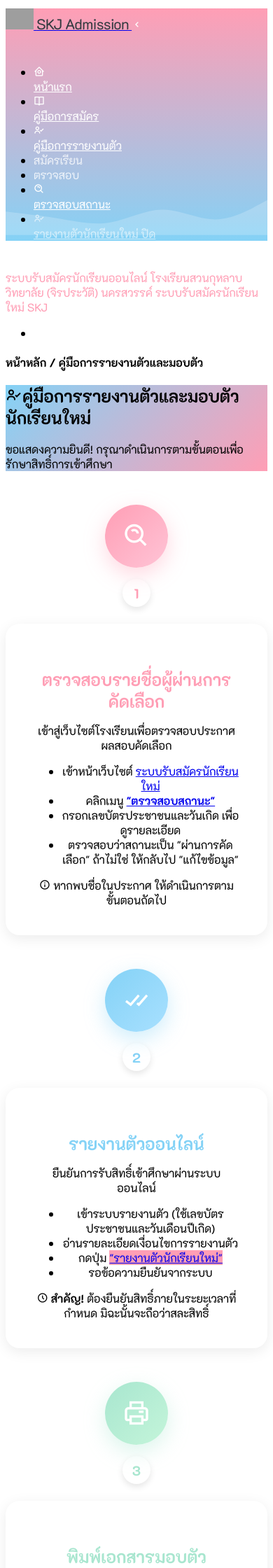
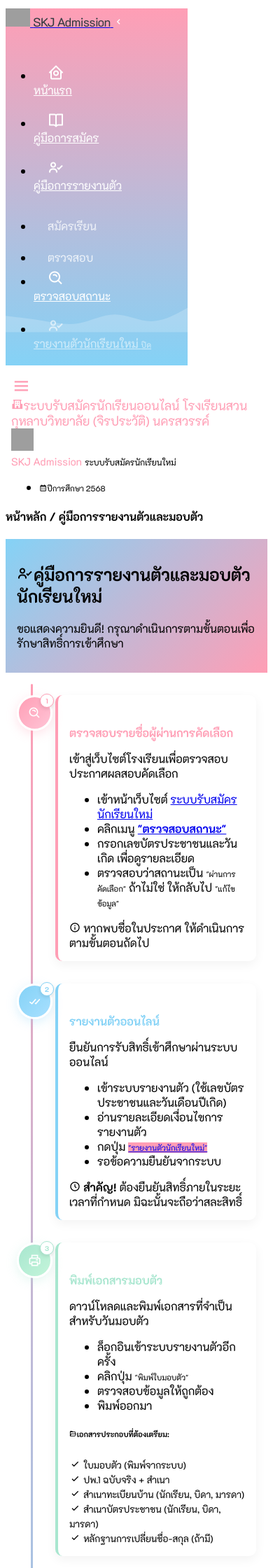
Before and after one commit to dekpiano/admission_ci4, a CodeIgniter 4 app: the page made by app/Views/User/UserManualReport.php in a window 390 px wide. Shown: the top 2240 px of the page at 70% size. Run offline with PHP 8.4 and a stand-in for CodeIgniter, Linux system fonts and the light colour scheme; the template is opened without the code that fills it, so the values that code supplies are empty; some libraries are stand-ins or nearby versions; grey boxes are pictures that could not be loaded.

Commit message:
2/12/2568 เสร์จล่ะ 87%

```diff
--- a/app/Views/User/UserLayout.php
+++ b/app/Views/User/UserLayout.php
@@ -159,8 +159,6 @@
             color: rgba(255,255,255,0.8) !important;
         }
 
-        }
-
         #layout-navbar .bx-menu {
             color: #fff !important;
         }
@@ -173,7 +171,7 @@
             color: #fff !important;
         }
 
-        /* Menu Active State Override from previous step to match new sidebar */
+        /* Menu Active State Override */
         .menu-item.active > .menu-link {
             color: #ff9eb5 !important;
             background-color: #ffffff !important;
@@ -181,8 +179,67 @@
 
         .disabled-link {
             pointer-events: none;
-            opacity: 0.6; /* Optional: Visually indicate it's disabled */
+            opacity: 0.6;
             cursor: not-allowed;
+        }
+
+        /* Mobile Responsive Improvements */
+        @media (max-width: 1199px) {
+            .layout-menu {
+                width: 260px !important;
+            }
+
+            .menu-inner .menu-item .menu-link {
+                padding: 0.75rem 1rem !important;
+                font-size: 0.95rem !important;
+            }
+
+            .menu-icon {
+                font-size: 1.2rem !important;
+            }
+        }
+
+        @media (max-width: 767px) {
+            .layout-menu {
+                max-width: 280px !important;
+            }
+
+            .menu-inner .menu-item .menu-link {
+                padding: 1rem 1.25rem !important;
+                font-size: 1rem !important;
+                min-height: 48px !important;
+            }
+
+            .menu-icon {
+                font-size: 1.5rem !important;
+                margin-right: 1rem !important;
+            }
+
+            .app-brand-logo img {
+                width: 35px !important;
+            }
+
+            .app-brand-text {
+                font-size: 1.1rem !important;
+            }
+
+            .menu-header {
+                padding: 1rem 1.25rem 0.5rem !important;
+            }
+
+            .badge {
+                font-size: 0.7rem !important;
+            }
+
+            /* Navbar Mobile Tweaks */
+            #layout-navbar {
+                padding-left: 0.5rem !important;
+                padding-right: 0.5rem !important;
+            }
+
+            .navbar-nav-right {
+                width: 100%;
+            }
         }
     </style>
     <?= $this->renderSection('styles') ?>
@@ -242,7 +299,7 @@
               <span class="menu-header-text">สมัครเรียน</span>
             </li>
             <?php
-            // Logic to determine open levels, similar to UserHome.php
+            // Logic to determine open levels
             $open_levels = [];
 
             // Check System Status & Date Time
@@ -285,7 +342,7 @@
             // Display menu items for open levels
             foreach ($open_levels as $level_num):
                 $is_junior_high = $level_num <= 3;
-                $menu_link_level = $is_junior_high ? '1' : '4'; // The actual pre-check level (1 or 4)
+                $menu_link_level = $is_junior_high ? '1' : '4';
                 $current_uri_level = (uri_string() == 'new-admission/pre-check/' . $menu_link_level && service('request')->getGet('level') == $level_num) || uri_string() == 'new-admission/register/' . $menu_link_level;
             ?>
             <li class="menu-item <?= $current_uri_level ? 'active' : '' ?>">
@@ -308,11 +365,11 @@
             </li>
             <?php
             $is_confirmation_open = false;
-            $confirmation_status_text = 'ปิดรับรายงานตัว'; // Default text if closed
+            $confirmation_status_text = 'ปิดรับรายงานตัว';
 
             if (isset($systemStatus) && isset($systemStatus->onoff_confirmation) && $systemStatus->onoff_confirmation == 'on') {
                 $is_confirmation_open = true;
-                $confirmation_status_text = 'เปิดรับรายงานตัว'; // Text if open
+                $confirmation_status_text = 'เปิดรับรายงานตัว';
             }
             ?>
             <li class="menu-item <?= uri_string() == 'confirmation/login' ? 'active' : '' ?>">
@@ -344,34 +401,41 @@
           <nav
             class="layout-navbar container-xxl navbar navbar-expand-xl navbar-detached align-items-center bg-navbar-theme"
             id="layout-navbar">
-            <div class="layout-menu-toggle navbar-nav align-items-xl-center me-3 me-xl-0 d-xl-none">
+
+            <!-- Mobile Toggle & Brand (Redesigned) -->
+            <div class="layout-menu-toggle navbar-nav align-items-xl-center me-xl-0 d-xl-none">
               <a class="nav-item nav-link px-0 me-xl-4" href="javascript:void(0)">
-                <i class="bx bx-menu bx-sm"></i>
+                <i class="bx bx-menu" style="font-size: 1.8rem; color: #ff9eb5 !important;"></i>
               </a>
             </div>
 
             <div class="navbar-nav-right d-flex align-items-center" id="navbar-collapse">
-              <!-- Search -->
-              <div class="navbar-nav align-items-center">
+              <!-- Search/Brand Area -->
+              <div class="navbar-nav align-items-center flex-grow-1">
                 <div class="nav-item d-flex align-items-center">
-                  <span class="fw-bold text-primary d-none d-md-block">ระบบรับสมัครนักเรียนออนไลน์ โรงเรียนสวนกุหลาบวิทยาลัย (จิรประวัติ) นครสวรรค์</span>
-                  <span class="fw-bold text-primary d-block d-md-none">ระบบรับสมัครนักเรียนใหม่ SKJ</span>
+                  <!-- Desktop Title -->
+                  <span class="fw-bold text-primary d-none d-md-block" style="font-size: 1.1rem;">
+                    <i class='bx bxs-school me-2'></i>ระบบรับสมัครนักเรียนออนไลน์ โรงเรียนสวนกุหลาบวิทยาลัย (จิรประวัติ) นครสวรรค์
+                  </span>
+
+                  <!-- Mobile Title with Logo -->
+                  <div class="d-flex align-items-center d-md-none">
+                    <img src="https://skj.ac.th/uploads/logoSchool/LogoSKJ_4.png" alt="Logo" width="32" height="32" class="me-2">
+                    <div class="d-flex flex-column">
+                        <span class="fw-bold text-primary" style="font-size: 0.95rem; line-height: 1.1;">SKJ Admission</span>
+                        <span class="text-muted" style="font-size: 0.75rem;">ระบบรับสมัครนักเรียนใหม่</span>
+                    </div>
+                  </div>
                 </div>
               </div>
               <!-- /Search -->
 
               <ul class="navbar-nav flex-row align-items-center ms-auto">
-                <!-- Place this tag where you want the button to render. -->
-                <li class="nav-item lh-1 me-3">
-                  <a
-                    class="github-button"
-                    href="#"
-                    data-icon="octicon-star"
-                    data-size="large"
-                    data-show-count="true"
-                    aria-label="Star themeselection/sneat-html-admin-template-free on GitHub"
-                    >ปีการศึกษา <?= isset($checkYear->openyear_year) ? $checkYear->openyear_year : date('Y')+543 ?></a
-                  >
+                <!-- Academic Year Badge -->
+                <li class="nav-item lh-1 me-0">
+                  <span class="badge bg-label-primary rounded-pill px-3 py-2">
+                    <i class='bx bx-calendar me-1'></i>ปีการศึกษา <?= isset($checkYear->openyear_year) ? $checkYear->openyear_year : date('Y')+543 ?>
+                  </span>
                 </li>
               </ul>
             </div>
@@ -404,10 +468,6 @@
               </div>
             </footer>
             <!-- / Footer -->
-                </div>
-              </div>
-            </footer>
-            <!-- / Footer -->
 
             <div class="content-backdrop fade"></div>
           </div>
@@ -423,12 +483,13 @@
 
     <!-- Core JS -->
     <!-- build:js assets/vendor/js/core.js -->
+
     <script src="<?= base_url('public/sneat-assets/vendor/libs/jquery/jquery.js') ?>"></script>
     <script src="<?= base_url('public/sneat-assets/vendor/libs/popper/popper.js') ?>"></script>
     <script src="<?= base_url('public/sneat-assets/vendor/js/bootstrap.js') ?>"></script>
     <script src="<?= base_url('public/sneat-assets/vendor/libs/perfect-scrollbar/perfect-scrollbar.js') ?>"></script>
+    <script src="<?= base_url('public/sneat-assets/vendor/js/menu.js') ?>"></script>
 
-    <script src="<?= base_url('public/sneat-assets/vendor/js/menu.js') ?>"></script>
     <!-- endbuild -->
 
     <!-- Vendors JS -->
@@ -436,9 +497,6 @@
 
     <!-- Main JS -->
     <script src="<?= base_url('public/sneat-assets/js/main.js') ?>"></script>
-
-    <!-- Page JS -->
-    <script src="<?= base_url('public/sneat-assets/js/dashboards-analytics.js') ?>"></script>
 
     <!-- SweetAlert2 -->
     <script src="https://cdn.jsdelivr.net/npm/sweetalert2@11"></script>
@@ -450,7 +508,7 @@
         disabledLinks.forEach(link => {
             link.addEventListener('click', function(e) {
                 if (this.classList.contains('disabled-link')) {
-                    e.preventDefault(); // Prevent navigation
+                    e.preventDefault();
                     const message = this.dataset.disabledMessage || 'ไม่สามารถใช้งานได้ในขณะนี้';
                     Swal.fire({
                         icon: 'warning',
--- a/app/Views/User/UserManualReport.php
+++ b/app/Views/User/UserManualReport.php
@@ -2,134 +2,158 @@
 
 <?= $this->section('styles') ?>
 <style>
-    /* Reporting Timeline Styles */
-    .report-timeline {
+    /* Timeline Styles (Compact & Mobile Friendly) */
+    .timeline {
         position: relative;
-        padding: 2rem 0;
+        padding: 1rem 0;
     }
-    .report-step {
-        display: flex;
-        align-items: flex-start;
-        margin-bottom: 3rem;
-        position: relative;
-    }
-    .report-step::before {
+    .timeline::before {
         content: '';
         position: absolute;
-        left: 60px;
-        top: 80px;
-        bottom: -50px;
+        left: 40px;
+        top: 0;
+        bottom: 0;
         width: 3px;
         background: linear-gradient(180deg, #ff9eb5 0%, #84d2f6 100%);
+        border-radius: 10px;
     }
-    .report-step:last-child::before {
-        display: none;
+    .timeline-item {
+        position: relative;
+        padding-left: 80px;
+        margin-bottom: 2.5rem;
     }
-    .report-icon-wrapper {
-        min-width: 120px;
-        display: flex;
-        flex-direction: column;
-        align-items: center;
-        margin-right: 2rem;
-    }
-    .report-icon {
-        width: 120px;
-        height: 120px;
+    .timeline-icon {
+        position: absolute;
+        left: 0;
+        width: 80px;
+        height: 80px;
         background: linear-gradient(135deg, #ff9eb5 0%, #ffc4d6 100%);
         border-radius: 50%;
         display: flex;
         align-items: center;
         justify-content: center;
-        font-size: 3.5rem;
+        font-size: 2rem;
         color: white;
-        box-shadow: 0 10px 30px rgba(255, 158, 181, 0.4);
-        transition: all 0.4s cubic-bezier(0.68, -0.55, 0.265, 1.55);
-        position: relative;
+        box-shadow: 0 4px 15px rgba(255, 158, 181, 0.3);
         z-index: 2;
+        transition: all 0.3s ease;
+        border: 4px solid #fff;
     }
-    .report-step:nth-child(2) .report-icon {
+    .timeline-item:nth-child(even) .timeline-icon {
         background: linear-gradient(135deg, #84d2f6 0%, #a8e0ff 100%);
-        box-shadow: 0 10px 30px rgba(132, 210, 246, 0.4);
+        box-shadow: 0 4px 15px rgba(132, 210, 246, 0.3);
     }
-    .report-step:nth-child(3) .report-icon {
-        background: linear-gradient(135deg, #a8e6cf  0%, #c4f5da 100%);
-        box-shadow: 0 10px 30px rgba(168, 230, 207, 0.4);
+    .timeline-item:nth-child(3) .timeline-icon {
+        background: linear-gradient(135deg, #a8e6cf 0%, #c4f5da 100%);
+        box-shadow: 0 4px 15px rgba(168, 230, 207, 0.3);
     }
-    .report-step:nth-child(4) .report-icon {
+    .timeline-item:nth-child(4) .timeline-icon {
         background: linear-gradient(135deg, #ffd89b 0%, #ffe9b8 100%);
-        box-shadow: 0 10px 30px rgba(255, 216, 155, 0.4);
+        box-shadow: 0 4px 15px rgba(255, 216, 155, 0.3);
     }
-    .report-icon:hover {
-        transform: scale(1.15) rotate(-5deg);
-    }
-    .report-step-number {
-        margin-top: 1rem;
-        width: 40px;
-        height: 40px;
-        background: white;
+
+    .timeline-number {
+        position: absolute;
+        top: 0;
+        right: 0;
+        width: 24px;
+        height: 24px;
+        background: #fff;
+        color: #ff9eb5;
         border-radius: 50%;
         display: flex;
         align-items: center;
         justify-content: center;
         font-weight: bold;
-        font-size: 1.2rem;
+        font-size: 0.8rem;
+        box-shadow: 0 2px 5px rgba(0,0,0,0.1);
+        border: 2px solid #ff9eb5;
+    }
+    .timeline-item:nth-child(even) .timeline-number {
+        color: #84d2f6;
+        border-color: #84d2f6;
+    }
+    .timeline-item:nth-child(3) .timeline-number {
+        color: #a8e6cf;
+        border-color: #a8e6cf;
+    }
+    .timeline-item:nth-child(4) .timeline-number {
+        color: #ffd89b;
+        border-color: #ffd89b;
+    }
+
+    .timeline-content {
+        background: #fff;
+        padding: 1.5rem;
+        border-radius: 15px;
+        box-shadow: 0 5px 15px rgba(0,0,0,0.05);
+        border-left: 4px solid #ff9eb5;
+        transition: all 0.3s ease;
+    }
+    .timeline-item:nth-child(even) .timeline-content {
+        border-left-color: #84d2f6;
+    }
+    .timeline-item:nth-child(3) .timeline-content {
+        border-left-color: #a8e6cf;
+    }
+    .timeline-item:nth-child(4) .timeline-content {
+        border-left-color: #ffd89b;
+    }
+
+    .timeline-title {
         color: #ff9eb5;
-        box-shadow: 0 4px 10px rgba(0,0,0,0.1);
+        font-weight: 700;
+        font-size: 1.1rem;
+        margin-bottom: 0.5rem;
     }
-    .report-step:nth-child(2) .report-step-number {
+    .timeline-item:nth-child(even) .timeline-title {
         color: #84d2f6;
     }
-    .report-step:nth-child(3) .report-step-number {
+    .timeline-item:nth-child(3) .timeline-title {
         color: #a8e6cf;
     }
-    .report-step:nth-child(4) .report-step-number {
-        color: #ffd89b;
-    }
-    .report-content {
-        flex: 1;
-        background: white;
-        padding: 2.5rem;
-        border-radius: 20px;
-        box-shadow: 0 5px 20px rgba(0,0,0,0.08);
-        transition: all 0.3s ease;
-    }
-    .report-content:hover {
-        transform: translateY(-5px);
-        box-shadow: 0 10px 30px rgba(0,0,0,0.15);
-    }
-    .report-title {
-        font-size: 1.5rem;
-        font-weight: 700;
-        color: #ff9eb5;
-        margin-bottom: 1rem;
-    }
-    .report-step:nth-child(2) .report-title {
-        color: #84d2f6;
-    }
-    .report-step:nth-child(3) .report-title {
-        color: #a8e6cf;
-    }
-    .report-step:nth-child(4) .report-title {
+    .timeline-item:nth-child(4) .timeline-title {
         color: #ffd89b;
     }
 
-    @media (max-width: 768px) {
-        .report-step {
-            flex-direction: column;
-            align-items: center;
-            text-align: center;
+    /* Mobile Optimization */
+    @media (max-width: 767.98px) {
+        .timeline::before {
+            left: 20px;
         }
-        .report-step::before {
-            display: none;
+        .timeline-item {
+            padding-left: 55px;
+            margin-bottom: 2rem;
         }
-        .report-icon-wrapper {
-            margin-right: 0;
-            margin-bottom: 1.5rem;
+        .timeline-icon {
+            width: 45px;
+            height: 45px;
+            font-size: 1.2rem;
+            border-width: 3px;
         }
-        .report-icon {
-            width: 90px;
-            height: 90px;
-            font-size: 2.5rem;
+        .timeline-number {
+            width: 18px;
+            height: 18px;
+            font-size: 0.6rem;
+            right: -5px;
+            top: -5px;
+            border-width: 1px;
+        }
+        .timeline-content {
+            padding: 1rem;
+            border-radius: 10px;
+        }
+        .timeline-title {
+            font-size: 1rem;
+        }
+        .card-body {
+            padding: 1rem !important;
+        }
+        h2 {
+            font-size: 1.5rem;
+        }
+        p.fs-5 {
+            font-size: 1rem !important;
         }
     }
 </style>
@@ -154,74 +178,68 @@
     <div class="row">
         <div class="col-12">
             <div class="card">
-                <div class="card-body p-md-5 p-3">
+                <div class="card-body p-4">
 
-                    <div class="report-timeline">
+                    <div class="timeline">
 
                         <!-- Step 1: Check Results -->
-                        <div class="report-step">
-                            <div class="report-icon-wrapper">
-                                <div class="report-icon">
-                                    <i class='bx bx-search-alt'></i>
-                                </div>
-                                <div class="report-step-number">1</div>
+                        <div class="timeline-item">
+                            <div class="timeline-icon">
+                                <i class='bx bx-search-alt'></i>
+                                <div class="timeline-number">1</div>
                             </div>
-                            <div class="report-content">
-                                <h3 class="report-title">ตรวจสอบรายชื่อผู้ผ่านการคัดเลือก</h3>
+                            <div class="timeline-content">
+                                <h5 class="timeline-title">ตรวจสอบรายชื่อผู้ผ่านการคัดเลือก</h5>
                                 <p class="text-muted mb-3">เข้าสู่เว็บไซต์โรงเรียนเพื่อตรวจสอบประกาศผลสอบคัดเลือก</p>
-                                <ul class="mb-3">
+                                <ul class="mb-3 ps-3">
                                     <li>เข้าหน้าเว็บไซต์ <a href="<?= base_url() ?>">ระบบรับสมัครนักเรียนใหม่</a></li>
                                     <li>คลิกเมนู <a href="<?= base_url('new-admission/status') ?>"><strong>"ตรวจสอบสถานะ"</strong></a></li>
                                     <li>กรอกเลขบัตรประชาชนและวันเกิด เพื่อดูรายละเอียด</li>
                                     <li>ตรวจสอบว่าสถานะเป็น <span class="badge bg-success">"ผ่านการคัดเลือก"</span> ถ้าไม่ใช่ ให้กลับไป <span class="badge bg-warning">"แก้ไขข้อมูล"</span></li>
                                 </ul>
-                                <div class="alert alert-info" role="alert">
+                                <div class="alert alert-info py-2 px-3 mb-0" role="alert">
                                     <i class='bx bx-info-circle me-1'></i> หากพบชื่อในประกาศ ให้ดำเนินการตามขั้นตอนถัดไป
                                 </div>
                             </div>
                         </div>
 
                         <!-- Step 2: Confirm Rights Online -->
-                        <div class="report-step">
-                            <div class="report-icon-wrapper">
-                                <div class="report-icon">
-                                    <i class='bx bx-check-double'></i>
-                                </div>
-                                <div class="report-step-number">2</div>
+                        <div class="timeline-item">
+                            <div class="timeline-icon">
+                                <i class='bx bx-check-double'></i>
+                                <div class="timeline-number">2</div>
                             </div>
-                            <div class="report-content">
-                                <h3 class="report-title">รายงานตัวออนไลน์</h3>
+                            <div class="timeline-content">
+                                <h5 class="timeline-title">รายงานตัวออนไลน์</h5>
                                 <p class="text-muted mb-3">ยืนยันการรับสิทธิ์เข้าศึกษาผ่านระบบออนไลน์</p>
-                                <ul class="mb-3">
+                                <ul class="mb-3 ps-3">
                                     <li>เข้าระบบรายงานตัว (ใช้เลขบัตรประชาชนและวันเดือนปีเกิด)</li>
                                     <li>อ่านรายละเอียดเงื่อนไขการรายงานตัว</li>
                                     <li>กดปุ่ม <a href="<?= base_url('confirmation/login') ?>"><span class="badge bg-primary">"รายงานตัวนักเรียนใหม่"</span></a></li>
                                     <li>รอข้อความยืนยันจากระบบ</li>
                                 </ul>
-                                <div class="alert alert-warning" role="alert">
+                                <div class="alert alert-warning py-2 px-3 mb-0" role="alert">
                                     <i class='bx bx-time-five me-1'></i> <strong>สำคัญ!</strong> ต้องยืนยันสิทธิ์ภายในระยะเวลาที่กำหนด มิฉะนั้นจะถือว่าสละสิทธิ์
                                 </div>
                             </div>
                         </div>
 
                         <!-- Step 3: Print Documents -->
-                        <div class="report-step">
-                            <div class="report-icon-wrapper">
-                                <div class="report-icon">
-                                    <i class='bx bx-printer'></i>
-                                </div>
-                                <div class="report-step-number">3</div>
+                        <div class="timeline-item">
+                            <div class="timeline-icon">
+                                <i class='bx bx-printer'></i>
+                                <div class="timeline-number">3</div>
                             </div>
-                            <div class="report-content">
-                                <h3 class="report-title">พิมพ์เอกสารมอบตัว</h3>
+                            <div class="timeline-content">
+                                <h5 class="timeline-title">พิมพ์เอกสารมอบตัว</h5>
                                 <p class="text-muted mb-3">ดาวน์โหลดและพิมพ์เอกสารที่จำเป็นสำหรับวันมอบตัว</p>
-                                <ul class="mb-3">
+                                <ul class="mb-3 ps-3">
                                     <li>ล็อกอินเข้าระบบรายงานตัวอีกครั้ง</li>
                                     <li>คลิกปุ่ม <span class="badge bg-danger">"พิมพ์ใบมอบตัว"</span></li>
                                     <li>ตรวจสอบข้อมูลให้ถูกต้อง</li>
                                     <li>พิมพ์ออกมา</li>
                                 </ul>
-                                <h6 class="fw-bold mt-4 mb-2"> <i class='bx bx-folder-open me-1'></i>เอกสารประกอบที่ต้องเตรียม:</h6>
+                                <h6 class="fw-bold mt-3 mb-2"> <i class='bx bx-folder-open me-1'></i>เอกสารประกอบที่ต้องเตรียม:</h6>
                                 <div class="row g-2">
                                     <div class="col-md-6">
                                         <div class="d-flex align-items-start p-2 bg-light rounded">
@@ -258,25 +276,23 @@
                         </div>
 
                         <!-- Step 4: Report to School -->
-                        <div class="report-step">
-                            <div class="report-icon-wrapper">
-                                <div class="report-icon">
-                                    <i class='bx bx-home-heart'></i>
-                                </div>
-                                <div class="report-step-number">4</div>
+                        <div class="timeline-item">
+                            <div class="timeline-icon">
+                                <i class='bx bx-home-heart'></i>
+                                <div class="timeline-number">4</div>
                             </div>
-                            <div class="report-content">
-                                <h3 class="report-title">เดินทางมามอบตัวที่โรงเรียน</h3>
+                            <div class="timeline-content">
+                                <h5 class="timeline-title">เดินทางมามอบตัวที่โรงเรียน</h5>
                                 <p class="text-muted mb-3">นำเอกสารทั้งหมดมายื่นในวันและเวลาที่กำหนด</p>
-                                <ul class="mb-3">
+                                <ul class="mb-3 ps-3">
                                     <li>นักเรียนและผู้ปกครองเดินทางมาโรงเรียนตามวันเวลาที่ระบุในประกาศ</li>
                                     <li>แต่งกาย <strong>ชุดนักเรียนโรงเรียนเดิม</strong> หรือชุดสุภาพ</li>
                                     <li>นำเอกสารทั้งหมดมาส่งที่จุดลงทะเบียน</li>
                                     <li>รับเอกสารและคำแนะนำจากเจ้าหน้าที่</li>
                                 </ul>
-                                <div class="alert alert-danger" role="alert">
-                                    <h6 class="alert-heading fw-bold mb-1"><i class='bx bx-error-circle me-1'></i> หมายเหตุสำคัญ</h6>
-                                    <p class="mb-0">หากไม่มารายงานตัวและมอบตัวตามวันเวลาที่กำหนด จะถือว่า <strong>"สละสิทธิ์"</strong> การเข้าศึกษาต่อโดยอัตโนมัติ</p>
+                                <div class="alert alert-danger py-2 px-3 mb-0" role="alert">
+                                    <h6 class="alert-heading fw-bold mb-1 fs-6"><i class='bx bx-error-circle me-1'></i> หมายเหตุสำคัญ</h6>
+                                    <p class="mb-0 small">หากไม่มารายงานตัวและมอบตัวตามวันเวลาที่กำหนด จะถือว่า <strong>"สละสิทธิ์"</strong> การเข้าศึกษาต่อโดยอัตโนมัติ</p>
                                 </div>
                             </div>
                         </div>
@@ -285,12 +301,9 @@
 
                 </div>
                 <div class="card-footer text-center bg-light py-3">
-                    <a href="<?= base_url('new-admission') ?>" class="btn btn-outline-secondary me-2 rounded-pill px-4">
-                        <i class='bx bx-arrow-back me-1'></i> กลับหน้าหลัก
+                    <a href="<?= base_url('new-admission') ?>" class="btn btn-primary btn-lg px-5 rounded-pill">
+                        <i class='bx bx-home-alt me-2'></i> กลับสู่หน้าหลัก
                     </a>
-                    <!-- <a href="<?= base_url('new-admission/report-login') ?>" class="btn btn-primary rounded-pill px-4">
-                        <i class='bx bx-log-in-circle me-1'></i> เข้าสู่ระบบรายงานตัว
-                    </a> -->
                 </div>
             </div>
         </div>
```
Also changed, not shown: app/Views/User/UserHome.php (+23 -12 lines), app/Views/User/UserManual.php (+63 -44 lines).
